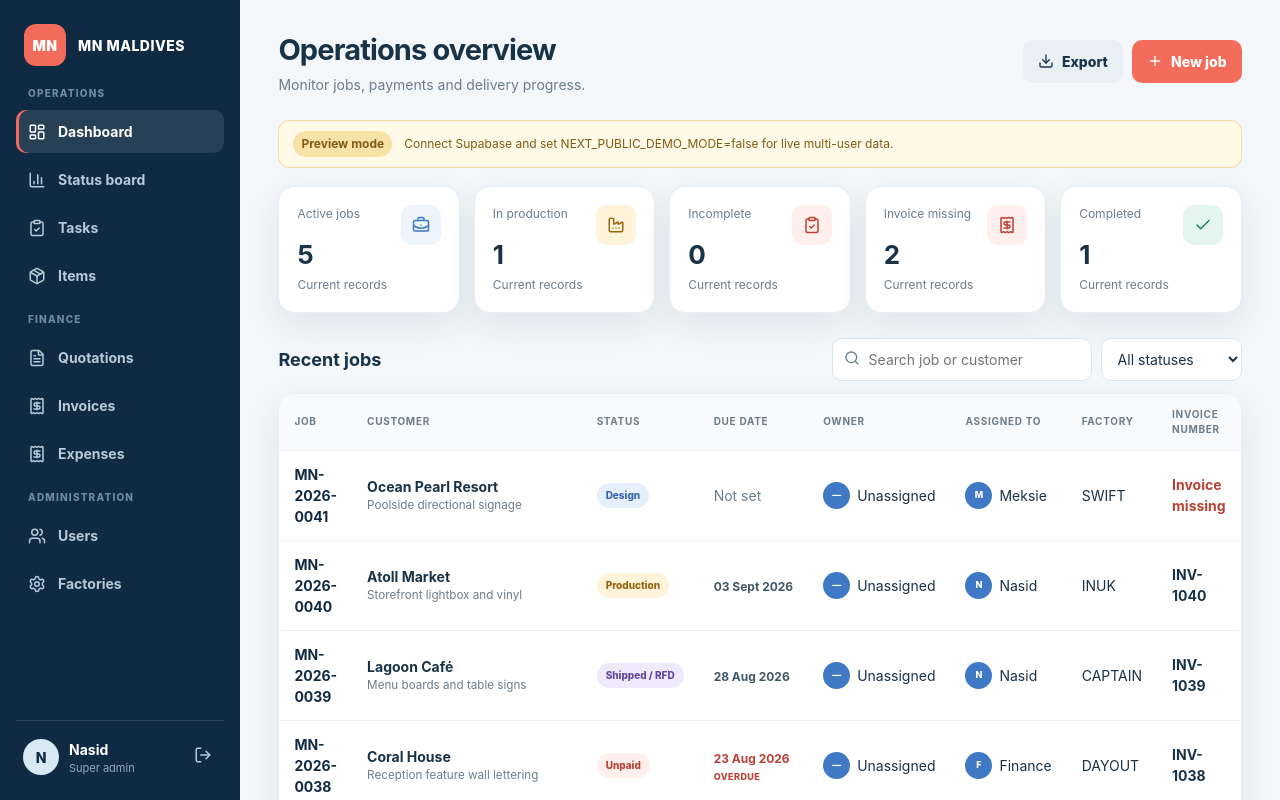
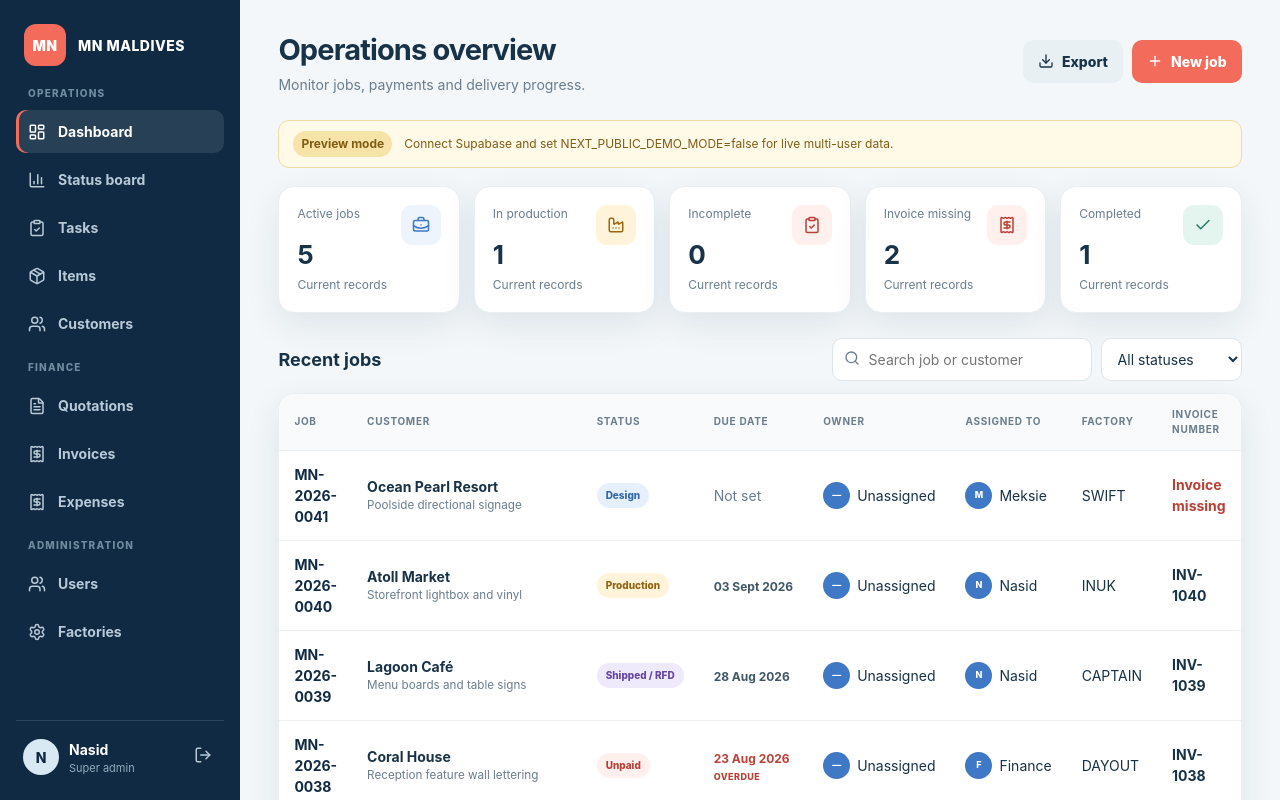
Before and after one commit to mohamednasid-collab/mn-maldives-job-portal, a Next.js app: page / in a window 1280 px wide. Shown: the top 800 px of the page. Built offline with nearby package versions, Linux system fonts and the light colour scheme.

Commit message:
Add customer directory and job emails

```diff
--- a/components/Portal.tsx
+++ b/components/Portal.tsx
@@ -253,6 +253,7 @@ type View =
   | "board"
   | "tasks"
   | "items"
+  | "customers"
   | "quotations"
   | "invoices"
   | "expenses"
@@ -414,6 +415,7 @@ export default function Portal() {
             [
               j.job_number,
               j.customer_name,
+              j.customer_email,
               j.description,
               j.invoice_number,
               j.assignee?.full_name,
@@ -476,6 +478,7 @@ export default function Portal() {
       const payload = {
         customer_name: input.customer_name,
         customer_phone: input.customer_phone || null,
+        customer_email: input.customer_email?.trim() || null,
         description: input.description,
         status: input.status,
         owner_id: input.owner_id || profile?.id,
@@ -552,6 +555,7 @@ export default function Portal() {
     { id: "board", label: "Status board", Icon: BarChart3 },
     { id: "tasks", label: "Tasks", Icon: ClipboardCheck },
     { id: "items", label: "Items", Icon: Package },
+    { id: "customers", label: "Customers", Icon: Users },
   ] as const;
   const financeNav = [
     { id: "quotations", label: "Quotations", Icon: FileText },
@@ -575,6 +579,10 @@ export default function Portal() {
     board: ["Workflow board", "See every active job at a glance."],
     tasks: ["Team tasks", "Work assigned across the administrative team."],
     items: ["Items", "Create and view standard items and rates."],
+    customers: [
+      "Customers",
+      "View customer jobs and outstanding invoice balances.",
+    ],
     quotations: [
       "Quotations",
       "Create, send, print and convert customer quotations.",
@@ -651,6 +659,7 @@ export default function Portal() {
                   "invoices",
                   "expenses",
                   "items",
+                  "customers",
                 ] as View[]
               ).includes(view) && (
                 <button className="primary" onClick={() => setEditing(null)}>
@@ -700,6 +709,9 @@ export default function Portal() {
             reload={loadData}
             show={show}
           />
+        )}
+        {view === "customers" && (
+          <Customers jobs={jobs} documents={documents} open={setEditing} />
         )}
         {view === "quotations" && (
           <Documents
@@ -1030,6 +1042,161 @@ function Dashboard({
         <Filters {...{ search, setSearch, status, setStatus }} />
       </section>
       <JobTable jobs={filtered} documents={documents} open={open} />
+    </>
+  );
+}
+function Customers({
+  jobs,
+  documents,
+  open,
+}: {
+  jobs: Job[];
+  documents: FinancialDocument[];
+  open: (job: Job) => void;
+}) {
+  const [search, setSearch] = useState("");
+  const customers = useMemo(() => {
+    type CustomerGroup = {
+      key: string;
+      name: string;
+      email: string;
+      phone: string;
+      identities: Set<string>;
+      jobs: Job[];
+    };
+    const normalizeName = (value: string) =>
+      value.trim().toLocaleLowerCase().replace(/\s+/g, " ");
+    const normalizePhone = (value: string) => value.replace(/\D/g, "");
+    const groups: CustomerGroup[] = [];
+
+    for (const job of jobs) {
+      const email = job.customer_email?.trim() || "";
+      const phone = job.customer_phone?.trim() || "";
+      const identities = [
+        email && `email:${email.toLocaleLowerCase()}`,
+        phone && `phone:${normalizePhone(phone)}`,
+        `name:${normalizeName(job.customer_name)}`,
+      ].filter(Boolean) as string[];
+      const matches = groups.filter((group) =>
+        identities.some((identity) => group.identities.has(identity)),
+      );
+      if (!matches.length) {
+        groups.push({
+          key: identities[0],
+          name: job.customer_name,
+          email,
+          phone,
+          identities: new Set(identities),
+          jobs: [job],
+        });
+        continue;
+      }
+      const primary = matches[0];
+      primary.jobs.push(job);
+      identities.forEach((identity) => primary.identities.add(identity));
+      primary.email ||= email;
+      primary.phone ||= phone;
+      for (const duplicate of matches.slice(1)) {
+        duplicate.jobs.forEach((record) => primary.jobs.push(record));
+        duplicate.identities.forEach((identity) =>
+          primary.identities.add(identity),
+        );
+        primary.email ||= duplicate.email;
+        primary.phone ||= duplicate.phone;
+        groups.splice(groups.indexOf(duplicate), 1);
+      }
+    }
+
+    return groups
+      .map((customer) => {
+        const jobIds = new Set(customer.jobs.map((job) => job.id));
+        const activeJobs = customer.jobs.filter(
+          (job) => !["delivered", "completed"].includes(job.status),
+        );
+        const invoices = documents.filter(
+          (document) =>
+            document.document_type === "invoice" &&
+            ((document.job_id && jobIds.has(document.job_id)) ||
+              (!document.job_id &&
+                normalizeName(document.customer_name) ===
+                  normalizeName(customer.name))),
+        );
+        return {
+          ...customer,
+          activeJobs,
+          totalDue: invoices.reduce(
+            (total, invoice) =>
+              total +
+              Math.max(0, documentTotal(invoice) - Number(invoice.amount_paid)),
+            0,
+          ),
+        };
+      })
+      .sort((a, b) => a.name.localeCompare(b.name));
+  }, [documents, jobs]);
+  const query = search.trim().toLocaleLowerCase();
+  const visible = customers.filter((customer) =>
+    !query ||
+    [
+      customer.name,
+      customer.email,
+      customer.phone,
+      ...customer.jobs.map((job) => job.job_number),
+    ]
+      .join(" ")
+      .toLocaleLowerCase()
+      .includes(query),
+  );
+  return (
+    <>
+      <section className="sectionHead">
+        <h2>Customer list</h2>
+        <Filters search={search} setSearch={setSearch} />
+      </section>
+      <div className="tableWrap responsiveTable">
+        <table>
+          <thead>
+            <tr>
+              <th>Customer</th>
+              <th>Contact</th>
+              <th>Active jobs</th>
+              <th>Total due</th>
+              <th>Total jobs</th>
+            </tr>
+          </thead>
+          <tbody>
+            {visible.map((customer) => (
+              <tr key={customer.key}>
+                <td data-label="Customer" className="customerCell">
+                  <strong>{customer.name}</strong>
+                </td>
+                <td data-label="Contact">
+                  <span className="customerContact">
+                    {customer.email && <span>{customer.email}</span>}
+                    {customer.phone && <span>{customer.phone}</span>}
+                    {!customer.email && !customer.phone && "—"}
+                  </span>
+                </td>
+                <td data-label="Active jobs">
+                  <span className="customerJobs">
+                    {customer.activeJobs.map((job) => (
+                      <button key={job.id} type="button" onClick={() => open(job)}>
+                        {job.job_number} · {labels[job.status]}
+                      </button>
+                    ))}
+                    {!customer.activeJobs.length && "—"}
+                  </span>
+                </td>
+                <td data-label="Total due">
+                  <strong>{money(customer.totalDue)}</strong>
+                </td>
+                <td data-label="Total jobs">{customer.jobs.length}</td>
+              </tr>
+            ))}
+          </tbody>
+        </table>
+        {!visible.length && <div className="empty">No customers found.</div>}
+      </div>
     </>
   );
 }
@@ -1487,6 +1654,13 @@ function JobDrawer({
               <input
                 value={form.customer_phone || ""}
                 onChange={(e) => set("customer_phone", e.target.value)}
+              />
+            </Field>
+            <Field label="Email address (optional)">
+              <input
+                type="email"
+                value={form.customer_email || ""}
+                onChange={(e) => set("customer_email", e.target.value)}
               />
             </Field>
             <Field label="Job description" wide>
--- a/lib/types.ts
+++ b/lib/types.ts
@@ -11,7 +11,7 @@ export interface Payment { id: string; invoice_id: string; payment_date: string;
 export interface Expense { id: string; expense_number: string; expense_date: string; job_id: string | null; category: string; vendor: string | null; description: string; amount: number; payment_method: string | null; reference: string | null; notes: string | null; created_at: string; job?: { job_number: string } | null; }
 export interface Task { id: string; job_id: string; title: string; assigned_to: string | null; status: "todo" | "in_progress" | "done"; due_date: string | null; notification_sent_at: string | null; created_at: string; assignee?: { full_name: string } | null; job?: { job_number: string; customer_name: string } | null; }
 export interface Job {
-  id: string; job_number: string; customer_name: string; customer_phone: string | null;
+  id: string; job_number: string; customer_name: string; customer_phone: string | null; customer_email?: string | null;
   description: string; status: JobStatus; owner_id?: string | null; assigned_admin_id: string | null; designer_name: string | null;
   factory_id: string | null; next_task: string | null; created_at: string; updated_at: string;
   quotation_number: string | null; invoice_number: string | null; invoice_total: number;
```
Also changed, not shown: app/globals.css, 1 other file (tests, documents, lock files or other folders).
